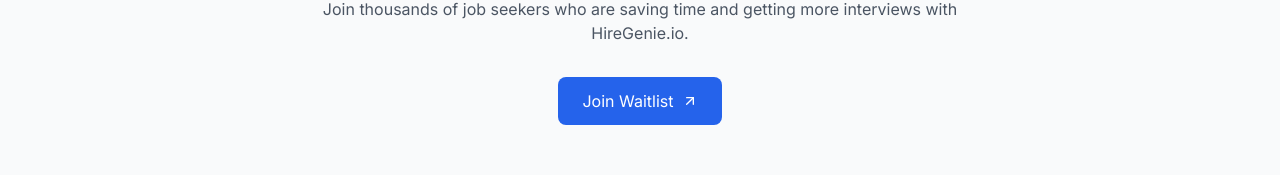
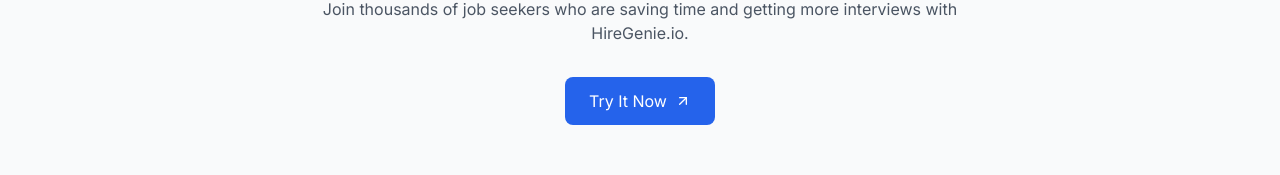
Before and after one commit to san1302/HireGenie, a Next.js app: page / in a window 1280 px wide. Shown: the part 4355-4530 px from the top of the page. Built offline with nearby package versions, Linux system fonts and the light colour scheme; no server answers.

Commit message:
fix: Replace waitlist to try section redirection.

```diff
--- a/src/app/page.tsx
+++ b/src/app/page.tsx
@@ -435,10 +435,10 @@ export default async function Home() {
             interviews with HireGenie.io.
           </p>
           <Link
-            href="#waitlist"
+            href="#try-it-now"
             className="inline-flex items-center px-6 py-3 text-white bg-blue-600 rounded-lg hover:bg-blue-700 transition-colors"
           >
-            Join Waitlist
+            Try It Now
             <ArrowUpRight className="ml-2 w-4 h-4" />
           </Link>
         </div>
```
